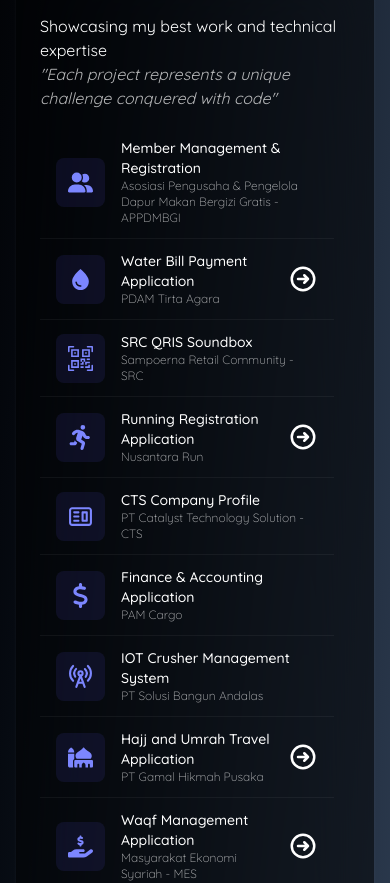
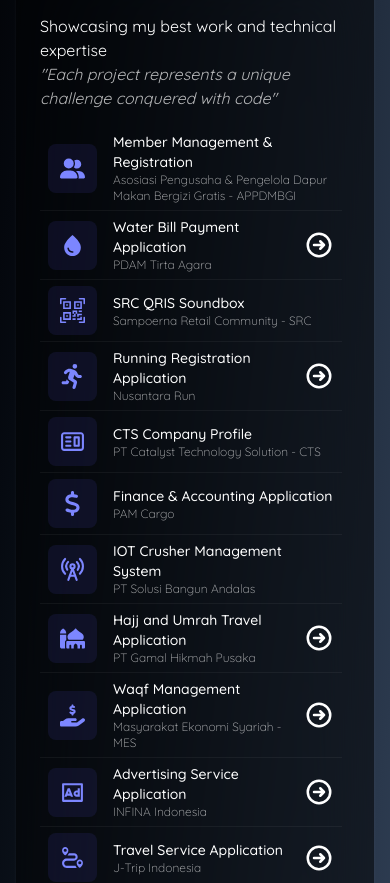
Before and after one commit to ferdinalaxewall/ferdinalaxewall.github.io, a Next.js app: page / in a window 390 px wide. Shown: the part 2143-3026 px from the top of the page. Built offline with nearby package versions, Linux system fonts and the light colour scheme.

Commit message:
style(globals.css): adjust project-box padding for better mobile responsiveness

```diff
--- a/src/app/globals.css
+++ b/src/app/globals.css
@@ -40,7 +40,7 @@
 }
 
 .project-box {
-  @apply flex items-center justify-between gap-4 me-4 py-3 px-4
+  @apply flex items-center justify-between gap-4 me-2 md:me-4 py-1.5 md:py-3 px-2 md:px-4
 }
 
 .highlighted-text {
```
